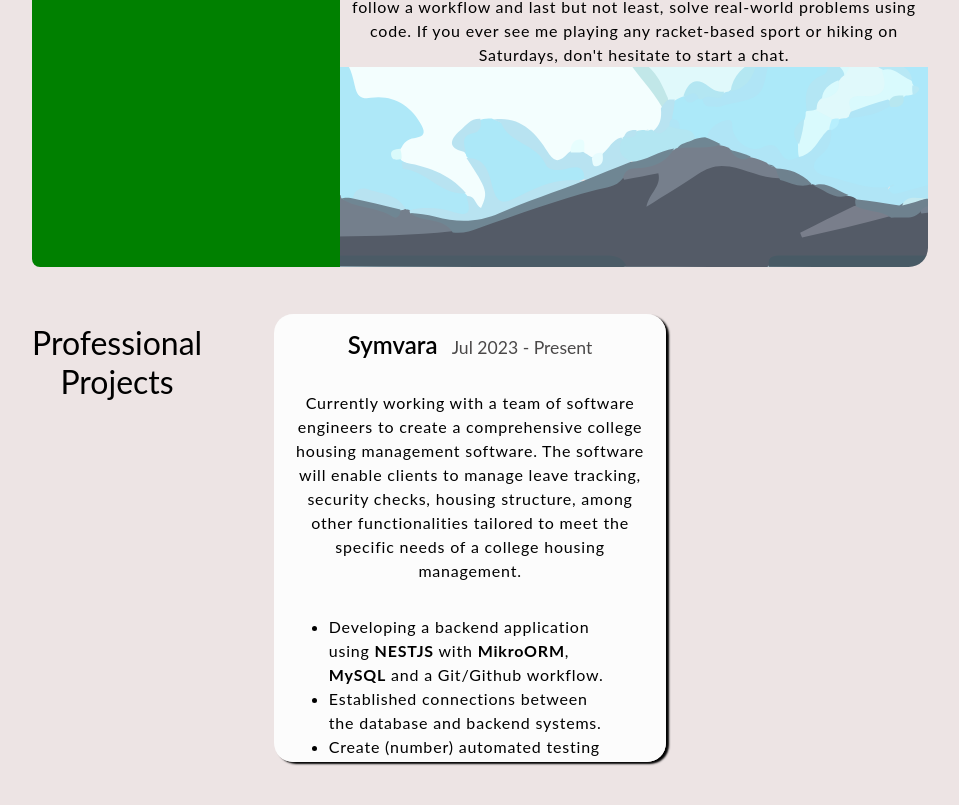
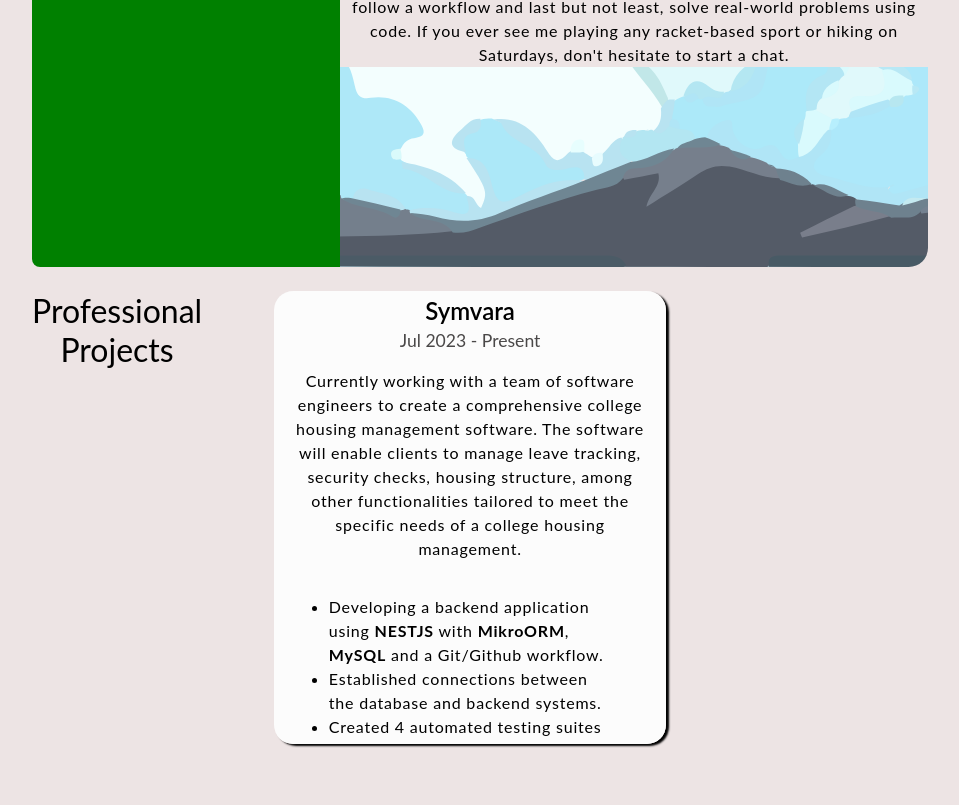
Before and after one commit to AbishurMoses/Portfolio, a React (Vite) app: page / in a window 1280 px wide. Shown: the part 477-1282 px from the top of the page, without its empty margins (160-1119 px from the left). Built offline with nearby package versions, Linux system fonts and the light colour scheme.

Commit message:
Complete Symvara job

```diff
--- a/src/App.css
+++ b/src/App.css
@@ -1,10 +1,14 @@
 html {
   font-family: Helvetica, Arial, sans-serif;
+}
+body {
+  background-color: #ede4e4;
 }
 
 body,
 main,
-div {
+div,
+p {
   padding: 0px;
   margin: 0px;
   font-family: Lato, sans-serif;
@@ -186,7 +190,6 @@ nav {
 }
 
 #symvara {
-  margin: 3.5% 0 0 0;
   width: 60%;
   height: 70%;
   background-color: #fcfcfc;
@@ -196,17 +199,22 @@ nav {
   justify-content: flex-start;
   align-items: center;
   overflow: auto;
+  padding: 5px 0 0 0;
+gap: 4%;
 }
 
 #sym-title {
   font-size: 1.5rem;
   font-weight: 600;
   padding: 0 10px 0 0;
+  text-align: center;
+  padding: 0 0 5px 0;
 }
 
 #sym-range {
   font-size: 1.1rem;
   color: #4a4848;
+  text-align: center;
 }
 
 #sym-des-cont {
@@ -231,6 +239,15 @@ nav {
   padding: 0 5% 0 5%;
 }
 
+#sym-lan-cont {
+  width: 90%;
+}
+
+#sym-lan {
+  text-align: center;
+  letter-spacing: 0.02rem;
+  padding: 0 0 15px 0;
+}
 /*
  Unable to zoom-in on hover since background-size is modified.
  Only works when background-size is set to 100. This won't work since its
--- a/src/App.jsx
+++ b/src/App.jsx
@@ -62,7 +62,8 @@ function App() {
             <div id="jobs">
               <div id="symvara" >
                 <div id="sym-title-con">
-                  <p><span id="sym-title">Symvara</span> <span id="sym-range">Jul 2023 - Present</span></p>
+                  <p id="sym-title">Symvara</p>
+                  <p id="sym-range">Jul 2023 - Present</p>
                 </div>
                 <div id="sym-des-cont">
                   <p id="sym-des">
@@ -75,20 +76,22 @@ function App() {
                   <ul id="sym-details">
                     <li> Developing a backend application using <b>NESTJS</b> with <b>MikroORM</b>, <b>MySQL</b> and a Git/Github workflow. </li>
                     <li> Established connections between the database and backend systems. </li>
-                    <li> Create (number) automated testing suites with (number) individual tests with Jest. </li>
-                    <li> Wrote documentation for endpoints, testing protocols, and database. (for how much) </li>
+                    <li> Created 4 automated testing suites with 200+ individual tests with Jest. </li>
+                    <li> Wrote documentation outlining automated testing procedures and modified existing database documentation. </li>
                   </ul>
+                </div>
+                <div id="sym-lan-cont">
+                  <p id="sym-lan">Used: TypeScript, NestJS, MySQL, Git, Github, Jira</p>
                 </div>
               </div>
             </div>
-
           </section>
           <div id="projects">
 
           </div>
         </section>
       </main>
-    </div>
+    </div >
   )
 }
 
```
